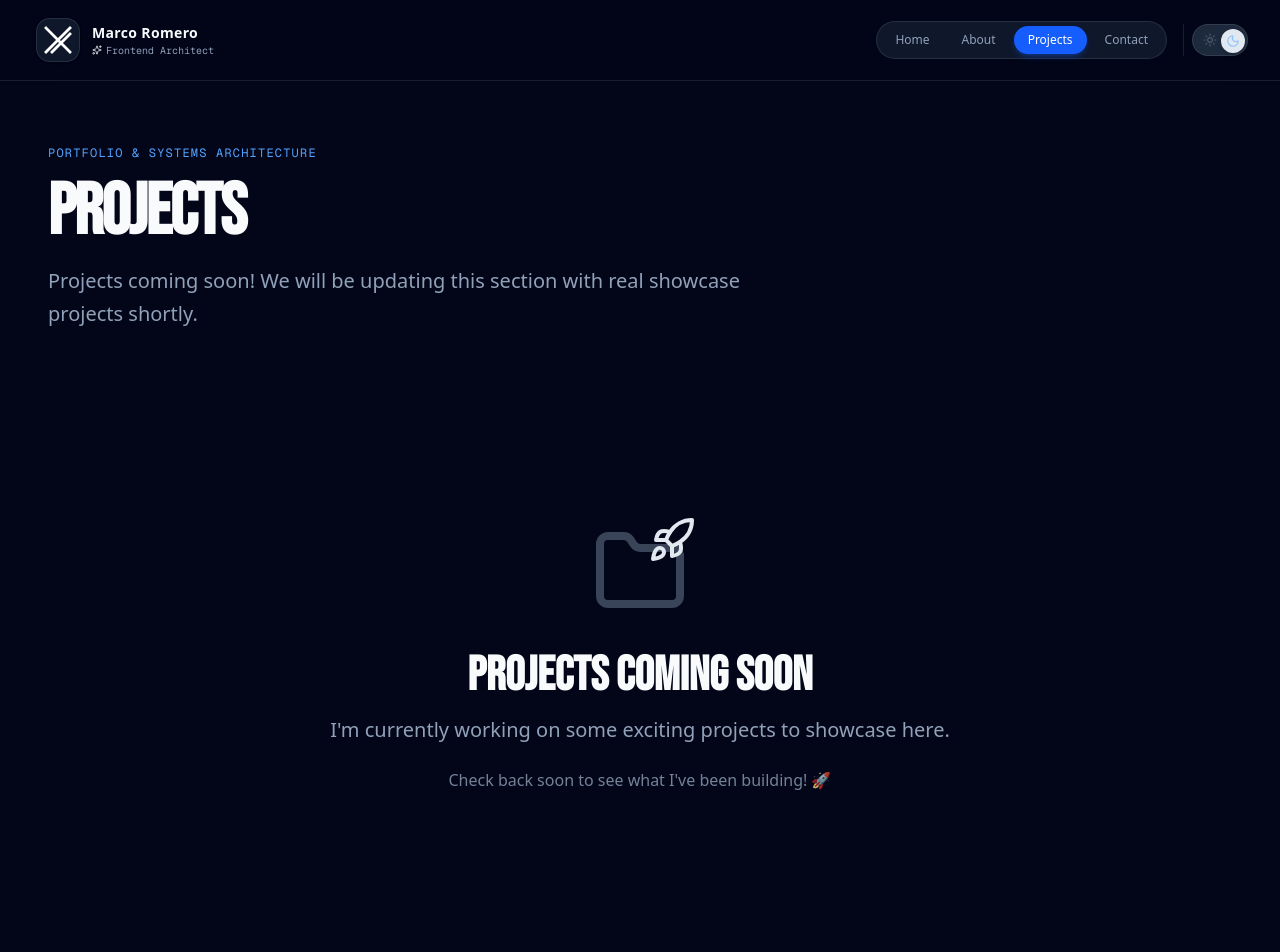
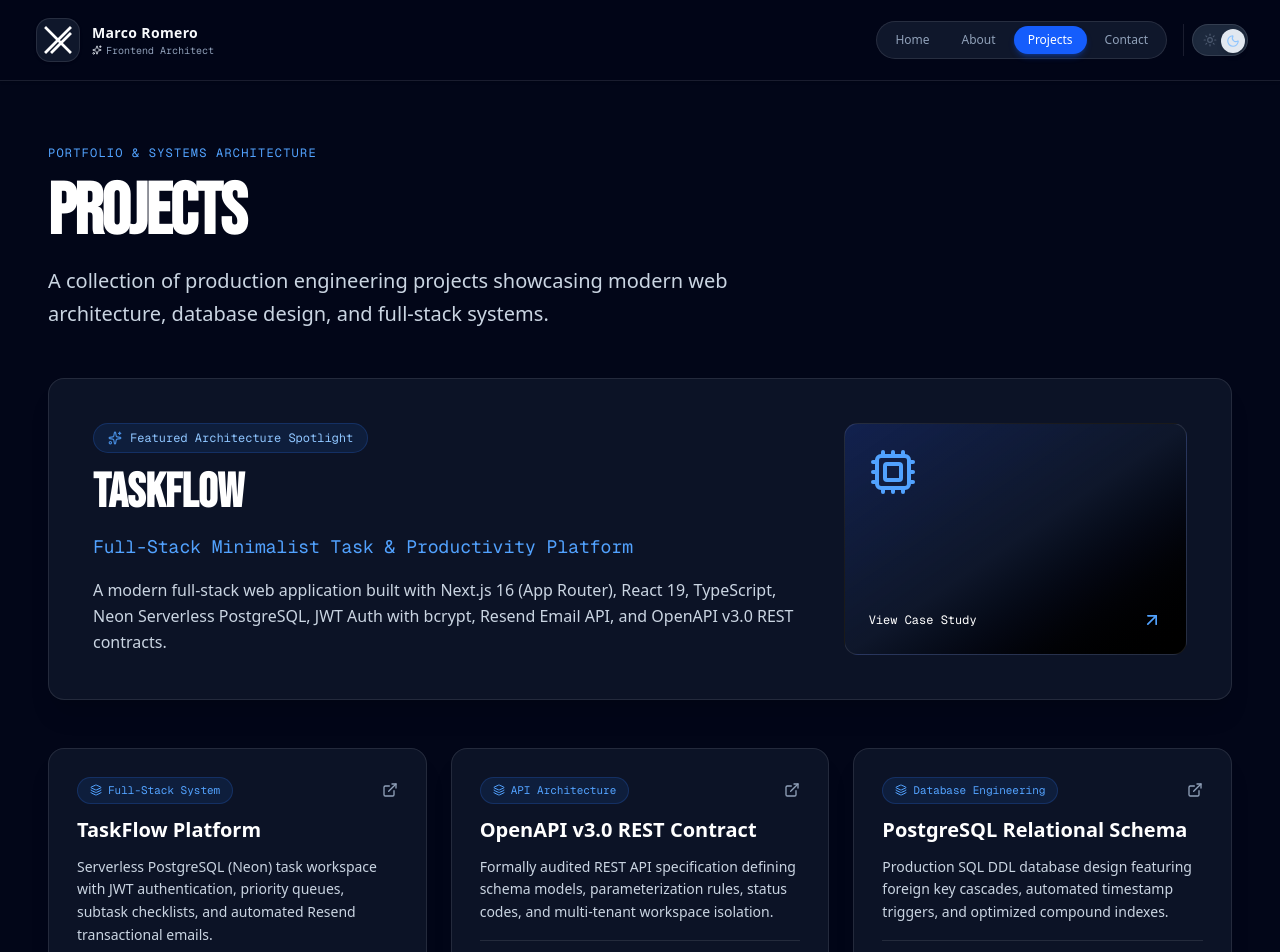
Before and after one commit to marcorv6/portfol, a Next.js app: page /project in a window 1280 px wide. Shown: the top 952 px of the page. Built offline with nearby package versions, Linux system fonts and the light colour scheme.

Commit message:
feat(portfolio): ✨ feature TaskFlow full-stack architecture project on portfolio showcase page

```diff
--- a/app/project/page.tsx
+++ b/app/project/page.tsx
@@ -1,25 +1,39 @@
 import dynamic from "next/dynamic"
 import type { Metadata } from "next"
-
-const EmptyProjectsState = dynamic(
-  () => import("@/components/projects/empty-projects-state").then(mod => ({ default: mod.EmptyProjectsState })),
-  {
-    loading: () => <div className="min-h-[70vh] flex items-center justify-center" aria-label="Loading..." />,
-    ssr: true
-  }
-)
+import { FeaturedProject } from "@/components/projects/featured-project"
+import { ProjectCard } from "@/components/projects/project-card"
 
 export const metadata: Metadata = {
   title: "Projects",
-  description: "Explore Marco Romero's portfolio of web architecture projects and engineering work.",
+  description: "Explore Marco Romero's portfolio of web architecture projects and full-stack engineering work.",
   openGraph: {
     title: "Projects | Marco Romero",
-    description: "A collection of web development projects showcasing frontend architecture and modern web technologies.",
+    description: "A collection of web development projects showcasing frontend & backend architecture, database design, and modern web technologies.",
   },
 }
 
-// Set to true when real projects are ready to be displayed
-const SHOW_PROJECTS = false
+const SHOW_PROJECTS = true
+
+const PROJECTS_DATA = [
+  {
+    title: "TaskFlow Platform",
+    category: "Full-Stack System",
+    description: "Serverless PostgreSQL (Neon) task workspace with JWT authentication, priority queues, subtask checklists, and automated Resend transactional emails.",
+    link: "https://github.com/marcorv6/todolist",
+  },
+  {
+    title: "OpenAPI v3.0 REST Contract",
+    category: "API Architecture",
+    description: "Formally audited REST API specification defining schema models, parameterization rules, status codes, and multi-tenant workspace isolation.",
+    link: "https://github.com/marcorv6/todolist/blob/main/contracts/openapi.yaml",
+  },
+  {
+    title: "PostgreSQL Relational Schema",
+    category: "Database Engineering",
+    description: "Production SQL DDL database design featuring foreign key cascades, automated timestamp triggers, and optimized compound indexes.",
+    link: "https://github.com/marcorv6/todolist/blob/main/database/schema.sql",
+  },
+]
 
 export default function ProjectsPage() {
   return (
@@ -30,19 +44,35 @@ export default function ProjectsPage() {
           <span className="text-xs font-mono text-blue-400 uppercase tracking-widest block">
             Portfolio & Systems Architecture
           </span>
-          <h1 className="text-5xl md:text-7xl font-extrabold tracking-tight">
+          <h1 className="text-5xl md:text-7xl font-extrabold tracking-tight text-white">
             Projects
           </h1>
-          <p className="text-lg md:text-xl text-muted-foreground max-w-3xl font-light leading-relaxed">
-            {SHOW_PROJECTS
-              ? "A collection of my recent engineering work and side projects."
-              : "Projects coming soon! We will be updating this section with real showcase projects shortly."
-            }
+          <p className="text-lg md:text-xl text-slate-300 max-w-3xl font-light leading-relaxed">
+            A collection of production engineering projects showcasing modern web architecture, database design, and full-stack systems.
           </p>
         </div>
 
-        {/* Empty State when SHOW_PROJECTS is false */}
-        <EmptyProjectsState />
+        {/* Featured Project Spotlight */}
+        <FeaturedProject
+          title="TaskFlow"
+          subtitle="Full-Stack Minimalist Task & Productivity Platform"
+          description="A modern full-stack web application built with Next.js 16 (App Router), React 19, TypeScript, Neon Serverless PostgreSQL, JWT Auth with bcrypt, Resend Email API, and OpenAPI v3.0 REST contracts."
+          link="https://github.com/marcorv6/todolist"
+        />
+
+        {/* Project Grid */}
+        <div className="grid md:grid-cols-3 gap-6">
+          {PROJECTS_DATA.map((project, idx) => (
+            <ProjectCard
+              key={idx}
+              index={idx}
+              title={project.title}
+              category={project.category}
+              description={project.description}
+              link={project.link}
+            />
+          ))}
+        </div>
       </div>
     </div>
   )
```
